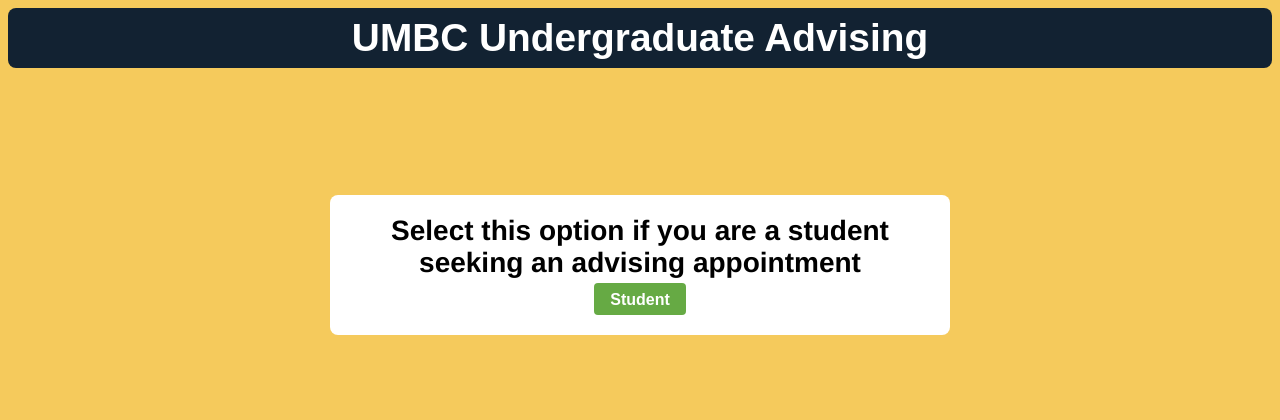
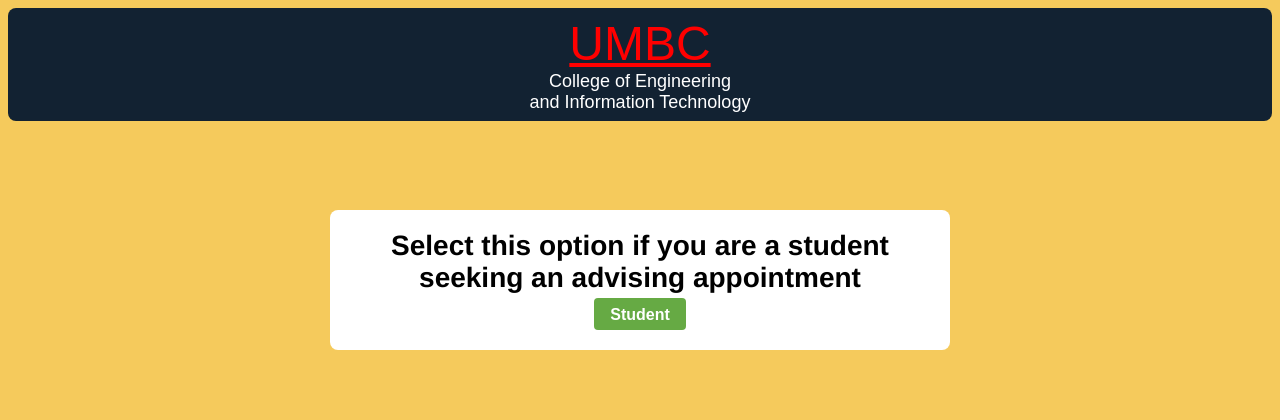
Before and after one commit to CPaul17/CMSC331_Project2, a PHP site: page / in a window 1280 px wide. Shown: the top 420 px of the page. Run offline with PHP 8.4, Linux system fonts and the light colour scheme.

Commit message:
minor changes

```diff
--- a/index.php
+++ b/index.php
@@ -6,18 +6,18 @@ include('cssCode.html');
 
 <html>
 <body>
+
+   <!-- Page banner -->
   <div id="security-tip">
       <div class="content">
-
- 	<center><big><big><big><big><big><big><strong>UMBC Undergraduate Advising</strong></center></big></big></big></big></big></big></center>
-
-        </div>
-        <div class="secondary">
-
-        </div>
+  <P ALIGN="CENTER"><FONT SIZE="7" COLOR="RED"><U>UMBC</U></FONT>
+  <br><FONT SIZE="4">College of Engineering <br>and Information Technology</FONT>
+  </P>
   </div>
   </div>
 
+
+  <br>
   <br>
   <br>
   <br>
```
Also changed, not shown: studentLogin.php (+12 -4 lines). Lines whose indentation alone changed are shown as unchanged.
